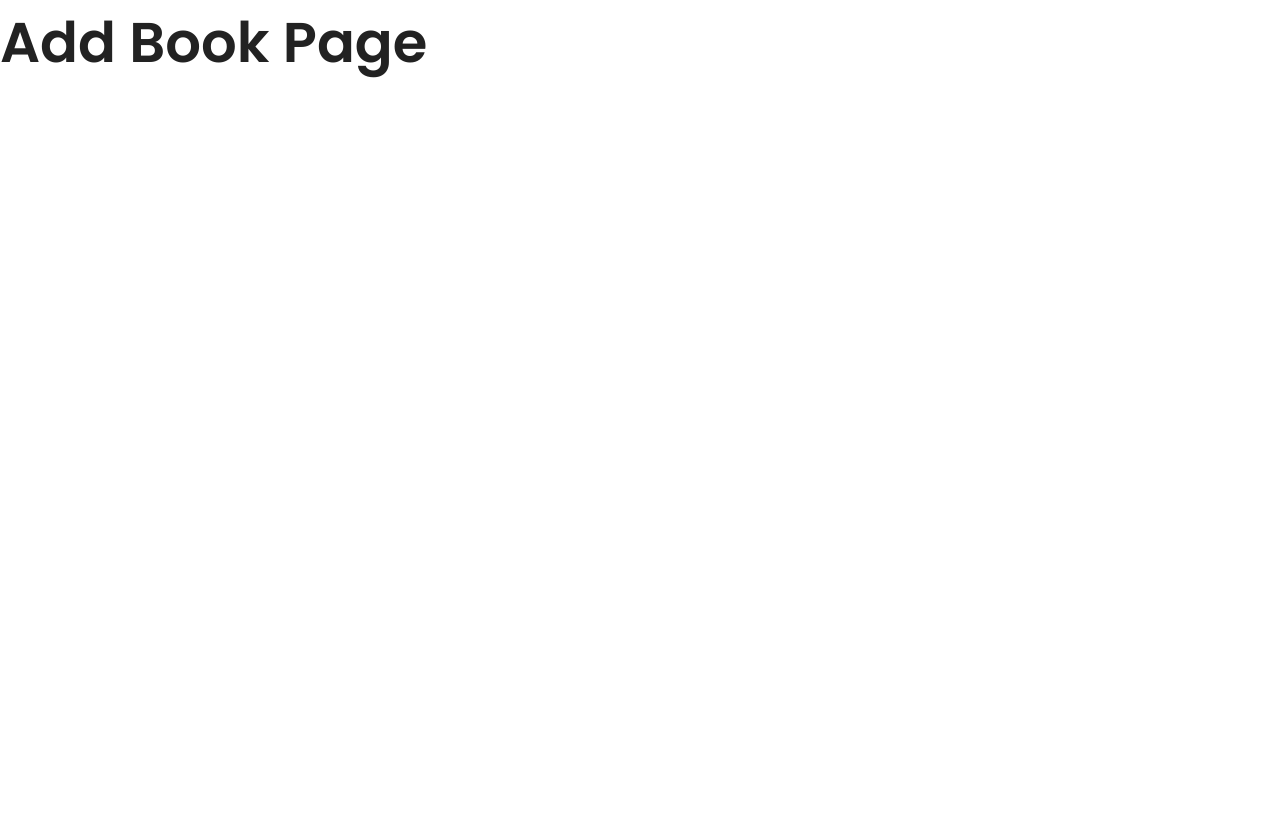
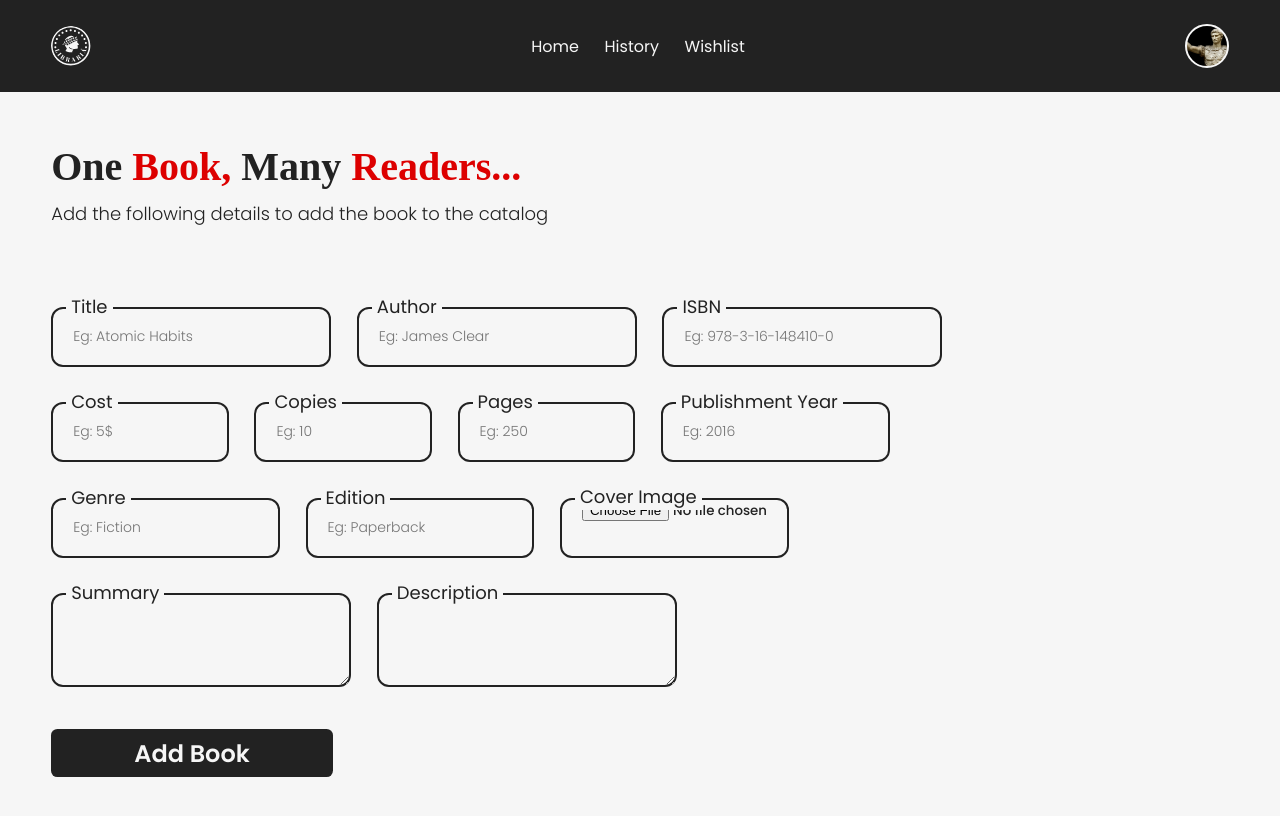
Before and after one commit to Falak-Chudasama/Libraria, a website: page frontend/pages/book/addBook.html in a window 1280 px wide. Drawn offline with Linux system fonts and the light colour scheme; a web font is replaced by a local one.

Commit message:
Enhance add book page: implement navigation, add form fields, and style with CSS

```diff
--- /dev/null
+++ b/frontend/pages/book/addBook.css
@@ -0,0 +1,208 @@
+@import url("../styles/global.css");
+
+body {
+    background-color: var(--primary-white);
+}
+
+main {
+    padding: var(--default-padding);
+}
+
+#admin-profile {
+    background: url("../../assets/images/augustus-caesar.jpg") lightgray 50% / cover no-repeat;
+}
+
+#admin-profile:hover {
+    scale: 1.05;
+}
+
+.page-heading-div {
+    margin-bottom: 10vh;
+}
+
+.page-heading {
+    display: flex;
+    align-items: center;
+    column-gap: 10px;
+}
+
+.black-h1 {
+    font-family: "Playfair Display";
+    color: var(--primary-black);
+    font-weight: 600;
+    font-size: 40px;
+}
+
+.red-h1 {
+    font-family: "Playfair Display";
+    color: var(--accent-red);
+    font-weight: 600;
+    font-size: 40px;
+}
+
+.page-heading-div p {
+    font-size: 18px;
+    font-weight: 300;
+    margin-top: 10px;
+}
+
+
+
+
+
+
+
+
+
+
+
+
+
+
+
+
+
+
+
+
+
+
+
+
+
+
+
+
+
+
+
+
+
+
+
+
+
+
+
+
+
+
+
+
+
+
+
+
+
+
+
+
+
+
+
+
+/* FIELDS STYLES */
+form {
+    display: grid;
+    row-gap: 35px;
+    place-items: start;
+}
+
+.fields {
+    gap: 30px;
+}
+
+.input-fields {
+    display: flex;
+    align-items: center;
+    justify-content: start;
+    column-gap: 2vw;
+}
+
+.fields-pair {
+    width: var(--field-full-length);
+    justify-content: space-between;
+}
+
+.field label {
+    height: fit-content;
+    width: fit-content;
+    padding: 0 5px 0 5px;
+    background-color: var(--primary-white);
+    font-size: 18px;
+    font-weight: 400;
+    margin-top: -14px;
+    margin-left: 15px;
+}
+
+input::placeholder {
+    font-size: 14px;
+    font-weight: 300;
+}
+
+.field input {
+    border: 2.5px solid var(--primary-black);
+    border-radius: 1.5vh;
+    font-weight: 500;
+    padding-left: 20px;
+}
+.field textarea {
+    border: 2.5px solid var(--primary-black);
+    border-radius: 1.5vh;
+    font-weight: 500;
+    padding-inline: 20px;
+    padding-top: 10px;
+}
+
+.field textarea:focus,
+.field textarea:hover {
+    border-color: var(--accent-red);
+}
+
+.field textarea:focus,
+.field textarea:hover {
+    border-color: var(--accent-red);
+}
+
+.field:has(textarea:focus) {
+    scale: var(--hover-scale);
+}
+
+.field:has(textarea:focus) label,
+.field:has(textarea:hover) label {
+    color: var(--accent-red);
+}
+
+.input1 {
+    width: 20vw;
+    height: 7vh;
+}
+.input2 {
+    width: 12vw;
+    height: 7vh;
+}
+.input3 {
+    width: 16vw;
+    height: 7vh;
+}
+
+textarea {
+    width: 20vw;
+    height: 10vh;
+}
+
+.add-book-btn {
+    background-color: var(--primary-black);
+    color: var(--primary-white);
+    width: 22vw;
+    font-size: 3vh;
+    font-weight: 600;
+    border: none;
+    border-radius: 0.5vw;
+    padding-inline: 1.5vw;
+    padding-block: 0.5vw;
+}
+
+.add-book-btn:hover {
+    width: 25vw;
+}
--- a/frontend/pages/book/addBook.html
+++ b/frontend/pages/book/addBook.html
@@ -5,9 +5,89 @@
     <meta name="viewport" content="width=device-width, initial-scale=1.0">
     <title>Add Book</title>
     <link rel="stylesheet" href="../styles/global.css">
+    <link rel="stylesheet" href="./addBook.css">
 </head>
 <body>
-    <h1>Add Book Page</h1>
+    <nav>
+        <img src="../../assets/icons/libraria_white.svg" alt="libraria logo" class="circular-image non-selectable">
+        <div class="a-links flex-box">
+            <a href="" class="homeATag default-link">Home</a>
+            <a href="" class="historyATag default-link">History</a>
+            <a href="" class="wishListATag default-link">Wishlist</a>
+        </div>
+        <div id="admin-profile" class="profile-image-white non-selectable"></div>
+    </nav>
+
+    <main>
+        <div class="page-heading-div">
+            <div class="page-heading">
+                <h1 class="black-h1">One</h1>
+                <h1 class="red-h1">Book,</h1>
+                <h1 class="black-h1">Many</h1>
+                <h1 class="red-h1">Readers...</h1>
+            </div>
+            <p>Add the following details to add the book to the catalog</p>
+        </div>
+        <form action="">
+            <div class="input-fields">
+                <div class="field relative-position">
+                    <label for="title" class="field-name non-selectable absolute-position">Title</label>
+                    <input type="text" id="title" name="title" class="input1" placeholder="Eg: Atomic Habits" required>
+                </div>
+                <div class="field relative-position">
+                    <label for="author" class="field-name non-selectable absolute-position">Author</label>
+                    <input type="text" id="author" name="author" class="input1" placeholder="Eg: James Clear" required>
+                </div>
+                <div class="field relative-position">
+                    <label for="isbn" class="field-name non-selectable absolute-position">ISBN</label>
+                    <input type="text" id="isbn" name="isbn" class="input1" placeholder="Eg: 978-3-16-148410-0" required>
+                </div>
+            </div>
+            <div class="input-fields">
+                <div class="field relative-position">
+                    <label for="cost" class="field-name non-selectable absolute-position">Cost</label>
+                    <input type="number" id="cost" name="cost" class="input2" placeholder="Eg: 5$" max="30" min="1" required>
+                </div>
+                <div class="field relative-position">
+                    <label for="copies" class="field-name non-selectable absolute-position">Copies</label>
+                    <input type="number" id="copies" name="copies" class="input2" placeholder="Eg: 10" min="1" required>
+                </div>
+                <div class="field relative-position">
+                    <label for="pages" class="field-name non-selectable absolute-position">Pages</label>
+                    <input type="number" id="pages" name="pages" class="input2" placeholder="Eg: 250" min="1" required>
+                </div>
+                <div class="field relative-position">
+                    <label for="publishment-year" class="field-name non-selectable absolute-position">Publishment Year</label>
+                    <input type="number" id="publishment-year" name="publishment-year" class="input3" placeholder="Eg: 2016" min="1920" max="2025" required>
+                </div>
+            </div>
+            <div class="input-fields">
+                <div class="field relative-position">
+                    <label for="genre" class="field-name non-selectable absolute-position">Genre</label>
+                    <input type="text" id="genre" name="genre" class="input3" placeholder="Eg: Fiction" required>
+                </div>
+                <div class="field relative-position">
+                    <label for="edition" class="field-name non-selectable absolute-position">Edition</label>
+                    <input type="text" id="edition" name="edition" class="input3" placeholder="Eg: Paperback" required>
+                </div>
+                <div class="field relative-position">
+                    <label for="cover-image" class="field-name non-selectable absolute-position">Cover Image</label>
+                    <input type="file" id="cover-image" name="cover-image" class="input3" required>
+                </div>
+            </div>
+            <div class="input-fields">
+                <div class="field relative-position">
+                    <label for="summary" class="field-name non-selectable absolute-position">Summary</label>
+                    <textarea name="summary" id="summary"></textarea required>
+                </div>
+                <div class="field relative-position">
+                    <label for="description" class="field-name non-selectable absolute-position">Description</label>
+                    <textarea name="description" id="description"></textarea required>
+                </div>
+            </div>
+            <button type="submit" class="add-book-btn" id="add-book-btn">Add Book</button>
+        </form>
+    </main>
 
     <script src="../scripts/global.js"></script>
 </body>
```
Also changed, not shown: frontend/pages/book/addBook.js (added).
